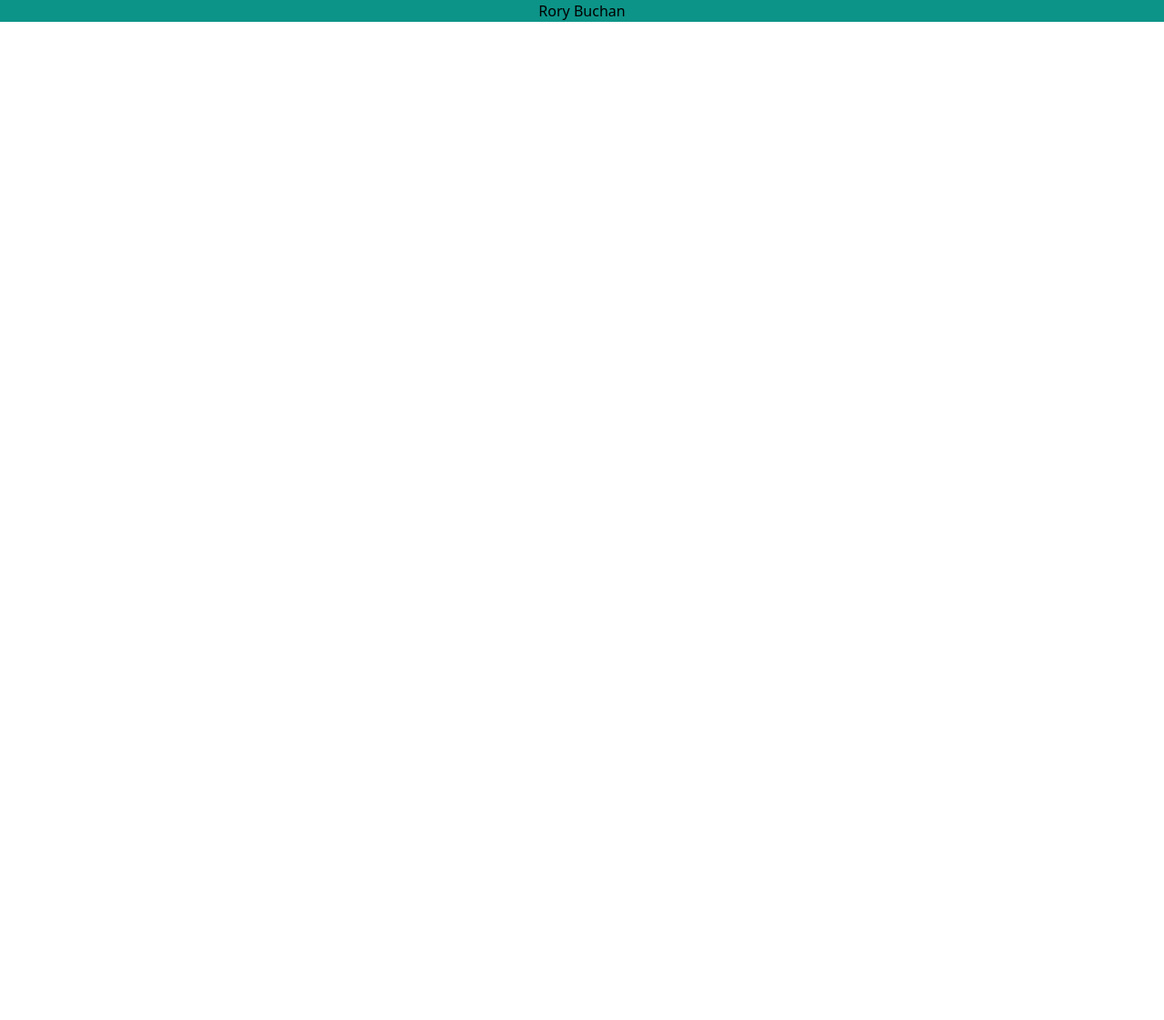
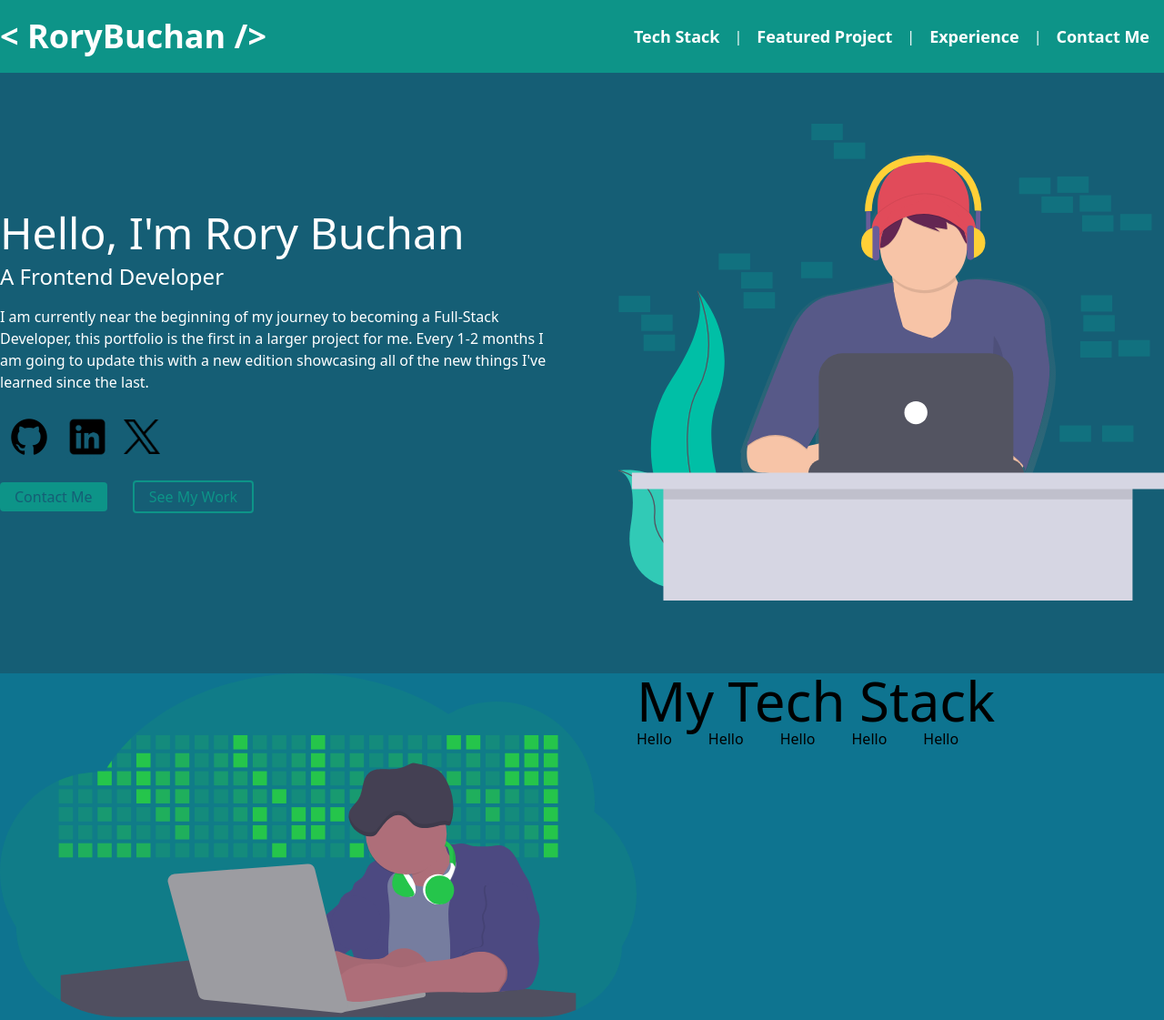
Before and after one commit to roryb18/PortfolioV1, a website: page dist/index.html in a window 1280 px wide. Shown: the whole page at 91% size. Before the commit the page ends 800 px from the top, so only its background shows below. Drawn offline with Linux system fonts and the light colour scheme.

Commit message:
Added header and hero section. Started tech stack section.

```diff
--- a/dist/index.html
+++ b/dist/index.html
@@ -6,11 +6,70 @@
     <title>Portfolio V1</title>
     <link rel="stylesheet" href="output.css">
 </head>
+
 <body>
-    <header class="bg-teal-600">
-        <div class="max-w-7xl mx-auto flex justify-center">
-            <h1>Rory Buchan</h1>
+    <header class="bg-teal-600 ">
+        <div class="max-w-7xl mx-auto flex justify-between h-20 items-center ">
+            <a href="" class="text-4xl font-semibold text-white">< RoryBuchan /></h1>
+            <div class="flex items-center text-white">
+                <a href="" class="mx-4 font-semibold text-lg">Tech Stack</a>
+                <div>|</div>
+                <a href="" class="mx-4 font-semibold text-lg">Featured Project</a>
+                <div>|</div>
+                <a href="" class="mx-4 font-semibold text-lg">Experience</a>
+                <div>|</div>
+                <a href="" class="mx-4 font-semibold text-lg">Contact Me</a>
+
+            </div>
         </div>
     </header>
+
+    <section id="hero">
+        <div class="bg-cyan-800">
+            <div class="max-w-7xl mx-auto flex justify-between items-center pt-14 pb-20">
+                <div>
+                    <div class="text-white pb-4">
+                        <h1 class="text-5xl mb-2">Hello, I'm Rory Buchan</h1>
+                        <h2 class="text-2xl mb-4">A Frontend Developer</h2>
+                        <p>I am currently near the beginning of my journey to becoming a Full-Stack Developer, this portfolio is the first in a larger project for me. Every 1-2 months I am going to update this with a new edition showcasing all of the new things I've learned since the last.</p>
+                    </div>
+                    <div id="Links" class="flex items-center pb-4">
+                        <a href="https://github.com/roryb18" target="_blank">
+                            <img src="/images/github.png" alt="GitHub Logo" class="w-16 mr-2">
+                        </a>
+                        <a href="https://www.linkedin.com/in/rory-buchan-b0b808322/" target="_blank">
+                            <img src="/images/linkedin.png" alt="Linkedin Logo" class="w-12 mr-4">
+                        </a>
+                        <a href="https://x.com/RoryBuchan7" target="_blank">
+                            <img src="/images/twitter.png" alt="X Logo" class="w-10">
+                        </a>
+                    </div>
+                    <div id="buttons">
+                        <button class="bg-teal-600 text-cyan-800 rounded px-4 py-1 mr-3">Contact Me</button>
+                        <button class="border-2 border-teal-600 text-teal-600 rounded px-4 py-1 ml-3">See My Work</button>
+                    </div>
+                </div>
+                <img src="/images/coder.svg" alt="" width="600" class="ml-14">
+            </div>
+        </div>
+    </section>
+
+    <section>
+        <div class="bg-cyan-700 h-screen">
+            <div class="max-w-7xl mx-auto flex">
+                <img src="/images/coder2.svg" alt="" width="700">
+                <div class="">
+                    <h2 class="text-6xl">My Tech Stack</h2>
+                    <div class="grid grid-cols-5">
+                        <div>Hello</div>
+                        <div>Hello</div>
+                        <div>Hello</div>
+                        <div>Hello</div>
+                        <div>Hello</div>
+                    </div>
+                </div>
+            </div>
+        </div>
+    </section>
 </body>
 </html>
```
Also changed, not shown: dist/output.css, images/circuit-board.svg (added), images/coder.svg (added), images/coder2.svg (added), images/github.png (added), images/linkedin.png (added), images/twitter.png (added).
